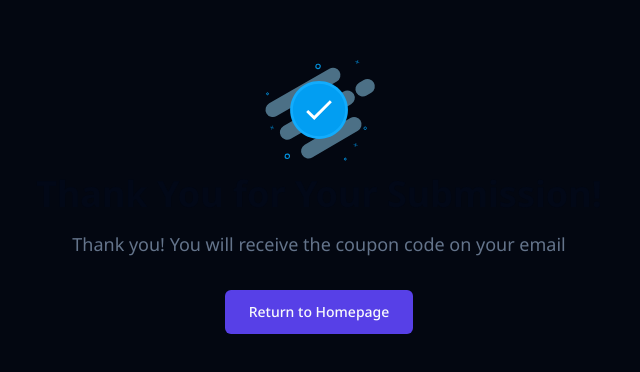
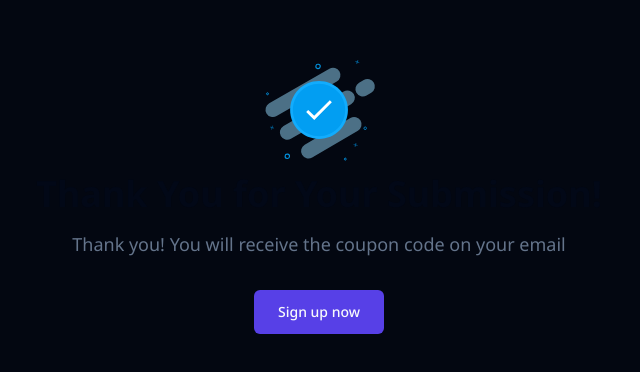
Before and after one commit to varunpandey0502/vergecloud-dark, a Next.js app: page /thank-you in a window 1280 px wide. Shown: the part 210-582 px from the top of the page, without its empty margins (321-961 px from the left). Built offline with nearby package versions, Linux system fonts and the light colour scheme.

Commit message:
feat: modify button text

```diff
--- a/app/thank-you/page.tsx
+++ b/app/thank-you/page.tsx
@@ -27,7 +27,7 @@ export default function ThankYou() {
           href="/"
           className="inline-flex items-center justify-center rounded-md bg-primary px-6 py-3 text-sm font-medium text-primary-foreground hover:opacity-90 transition-opacity"
         >
-          Return to Homepage
+          Sign up now
         </Link>
       </div>
     </div>
```
